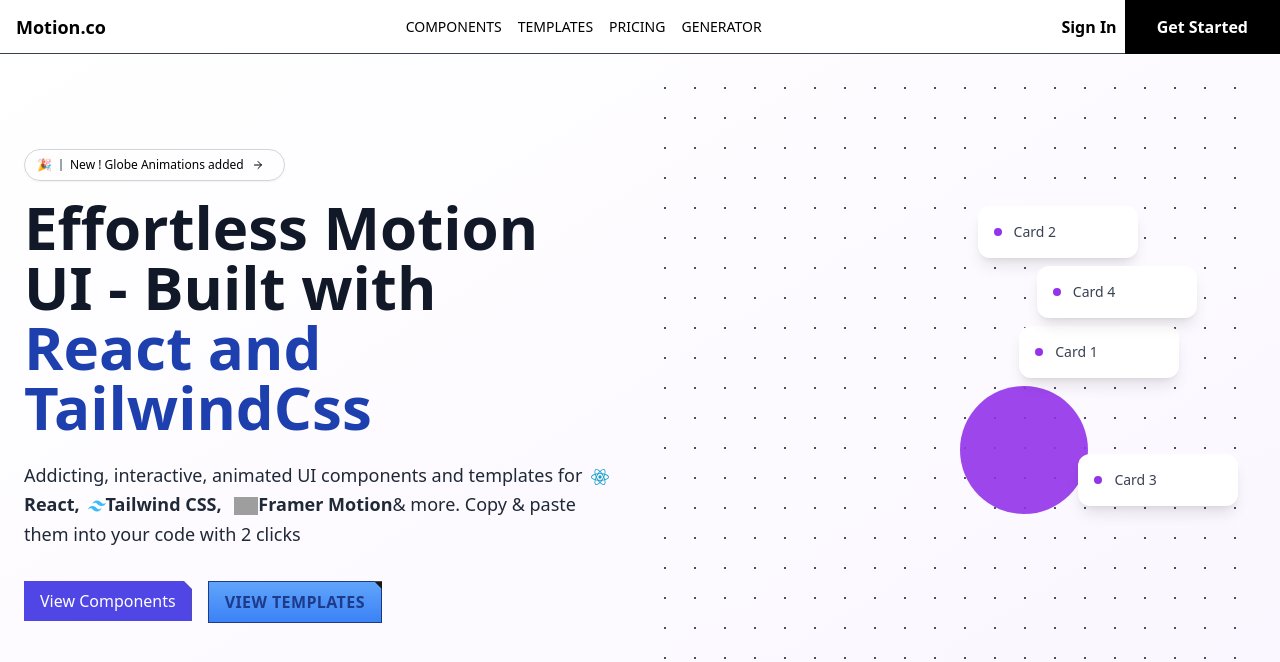
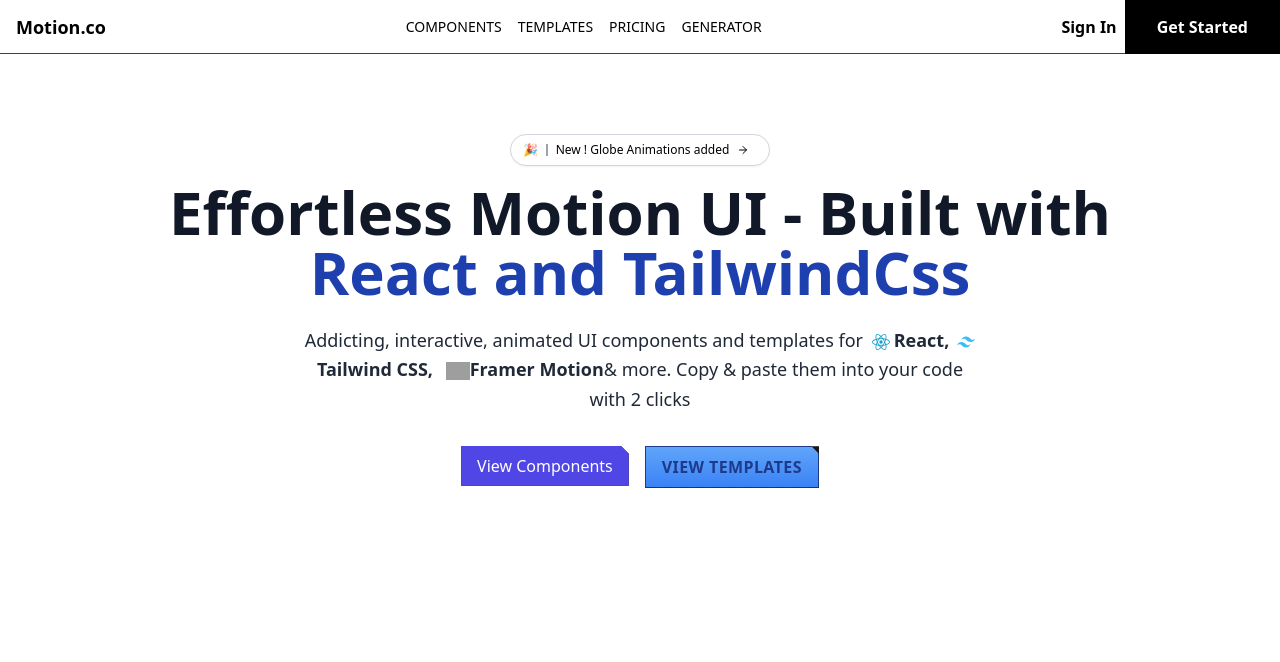
Before and after one commit to damandeep611/KallistaUI, a React (Vite) app: page / in a window 1280 px wide. Shown: the top 662 px of the page. Built offline with nearby package versions, Linux system fonts and the light colour scheme; grey boxes are pictures that could not be loaded.

Commit message:
gradient hero changes

```diff
--- a/src/components/LandingPage.tsx
+++ b/src/components/LandingPage.tsx
@@ -1,28 +1,28 @@
 import { motion } from "framer-motion";
 import { ArrowRight } from "lucide-react";
-import { useRef } from "react";
-
-const floatingElements = [
-  { id: 1, title: "Card 1", top: "40%", left: "60%" },
-  { id: 2, title: "Card 2", top: "20%", right: "20%" },
-  { id: 3, title: "Card 3", bottom: "30%", left: "70%" },
-  { id: 4, title: "Card 4", top: "30%", right: "10%" },
-];
 
 export default function LandingPage() {
-  const containerRef = useRef<HTMLDivElement>(null);
-  const elementsRef = useRef<(HTMLDivElement | null)[]>([]);
-
   return (
-    <div className="relative min-h-screen bg-gradient-to-br from-white to-purple-50">
-      {/* Hero Content */}
-      <div className="container mx-auto px-6 pt-8 pb-20">
-        <div className="grid lg:grid-cols-2 gap-12 items-center">
-          {/* Left Column */}
+    <div className="relative min-h-screen ">
+      <div
+        className="absolute inset-0 hidden aspect-square opacity-25 duration-1000 ease-in-out animate-in fade-in-0 dark:opacity-35 dark:mix-blend-soft-light dark:brightness-90 "
+        style={{
+          backgroundImage: `radial-gradient(at 88% 11%, hsla(166,69%,67%,1) 0px, transparent 50%),
+             radial-gradient(at 56% 93%, hsla(295,72%,68%,1) 0px, transparent 50%),
+             radial-gradient(at 87% 28%, hsla(210,89%,62%,1) 0px, transparent 50%),
+             radial-gradient(at 75% 83%, hsla(332,84%,75%,1) 0px, transparent 50%),
+             radial-gradient(at 33% 39%, hsla(124,65%,76%,1) 0px, transparent 50%),
+             radial-gradient(at 62% 69%, hsla(133,75%,79%,1) 0px, transparent 50%),
+             radial-gradient(at 66% 84%, hsla(89,66%,79%,1) 0px, transparent 50%)`,
+        }}
+      ></div>
+      <div className="container flex items-center justify-center mx-auto px-6 pt-8 pb-20">
+        <div className="max-w-5xl mt-12 ">
           <motion.div
             initial={{ opacity: 0, y: 20 }}
             animate={{ opacity: 1, y: 0 }}
             transition={{ duration: 0.6 }}
+            className="text-center flex items-center flex-col"
           >
             <span className="inline-flex items-center justify-center font-medium  border border-gray-300 shadow-sm  h-8 px-3 text-xs rounded-full">
               {" "}
@@ -34,7 +34,7 @@
               Effortless Motion UI - Built with{" "}
               <span className="text-blue-800">React and TailwindCss</span>
             </h1>
-            <p className="mt-6 text-lg text-gray-800 leading-relaxed">
+            <p className="mt-6 max-w-2xl text-lg text-gray-800 leading-relaxed">
               Addicting, interactive, animated UI components and templates for{" "}
               <span className="font-semibold space-x-2 ">
                 <svg
@@ -120,46 +120,8 @@
               </div>
             </div>
           </motion.div>
-
-          {/* Right Column - Interactive Illustration */}
-          <div
-            ref={containerRef}
-            className="relative h-[600px] hidden lg:block"
-          >
-            {/* Center Circle */}
-            <motion.div
-              initial={{ scale: 0 }}
-              animate={{ scale: 1 }}
-              transition={{ duration: 0.6, delay: 0.3 }}
-              className="center-circle absolute z-10 top-1/2 left-1/2 transform -translate-x-1/2 -translate-y-1/2 w-32 h-32 bg-purple-600 rounded-full opacity-90"
-            />
-
-            {/* Floating Elements */}
-            {floatingElements.map((element, index) => (
-              <motion.div
-                key={element.id}
-                ref={(el) => (elementsRef.current[index] = el)}
-                initial={{ opacity: 0, scale: 0 }}
-                animate={{ opacity: 1, scale: 1 }}
-                transition={{ duration: 0.5, delay: 0.5 + index * 0.1 }}
-                className="absolute z-10 bg-white p-4 rounded-xl shadow-lg w-40"
-                style={{
-                  top: element.top,
-                  left: element.left,
-                  right: element.right,
-                  bottom: element.bottom,
-                }}
-              >
-                <div className="flex items-center gap-3">
-                  <div className="w-2 h-2 bg-purple-600 rounded-full" />
-                  <span className="text-sm font-medium text-gray-700">
-                    {element.title}
-                  </span>
         </div>
-              </motion.div>
-            ))}
-
-            {/* Connecting Lines */}
+        {/* Connecting Lines
         <motion.svg
           initial={{ y: 0 }}
           animate={{ y: 1 }}
@@ -175,9 +137,7 @@
             <circle cx="1" cy="1" r="1" className="fill-gray-900" />
           </pattern>
           <rect width="100%" height="100%" fill="url(#grid)" />
-            </motion.svg>
-          </div>
-        </div>
+        </motion.svg> */}
       </div>
     </div>
   );
--- a/src/components/UI/CardsShowcase/CenterCirlceCard/CenterCirlceCard.tsx
+++ b/src/components/UI/CardsShowcase/CenterCirlceCard/CenterCirlceCard.tsx
@@ -1,7 +1,42 @@
+import { motion } from "framer-motion";
+import { useRef } from "react";
+const floatingElements = [
+  { id: 1, title: "Card One", top: "40%", left: "60%" },
+  { id: 2, title: "Card Two", top: "20%", left: "20%" },
+  { id: 3, title: "Card Three", bottom: "30%", left: "70%" },
+  { id: 4, title: "Card Four", top: "30%", right: "10%" },
+];
+
 export default function CenterCircleCard() {
+  const containerRef = useRef<HTMLDivElement>(null);
+  const elementsRef = useRef<(HTMLDivElement | null)[]>([]);
   return (
-    <div>
-      <div></div>
+    <div ref={containerRef} className="relative h-[600px] lg:block">
+      <motion.div className="center-circle absolute z-10 top-1/2 left-1/2 transform -translate-x-1/2 -translate-y-1/2 w-32 h-32 bg-blue-700 rounded-full opacity-90" />
+      {floatingElements.map((element, index) => (
+        <motion.div
+          key={element.id}
+          ref={(el) => (elementsRef.current[index] = el)}
+          initial={{ opacity: 0, scale: 0 }}
+          animate={{ opacity: 1, scale: 1 }}
+          transition={{ duration: 0.5, delay: 0.5 + index * 0.1 }}
+          className="absolute z-10 bg-white border border-black p-4 rounded-xl shadow-lg w-40"
+          style={{
+            top: element.top,
+            left: element.left,
+            right: element.right,
+            bottom: element.bottom,
+          }}
+        >
+          <div className="flex items-center gap-3">
+            <div className="  rounded-full">
+              <span className="text-sm font-medium text-gray-700">
+                {element.title}
+              </span>
+            </div>
+          </div>
+        </motion.div>
+      ))}
     </div>
   );
 }
```
Lines whose indentation alone changed are shown as unchanged.
